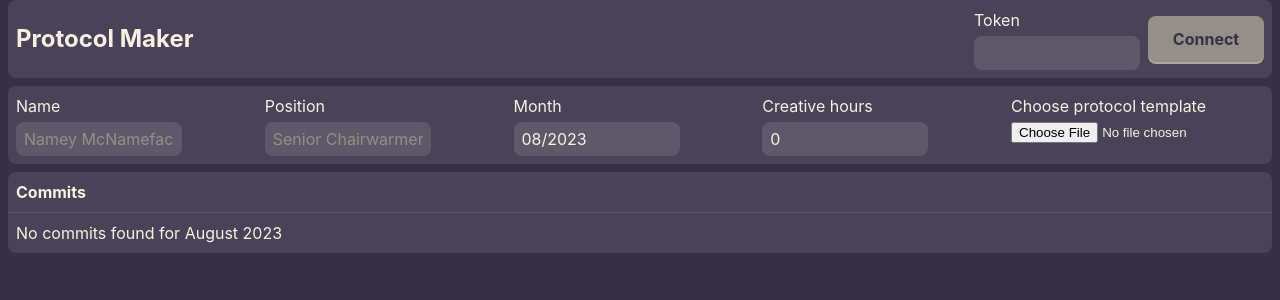
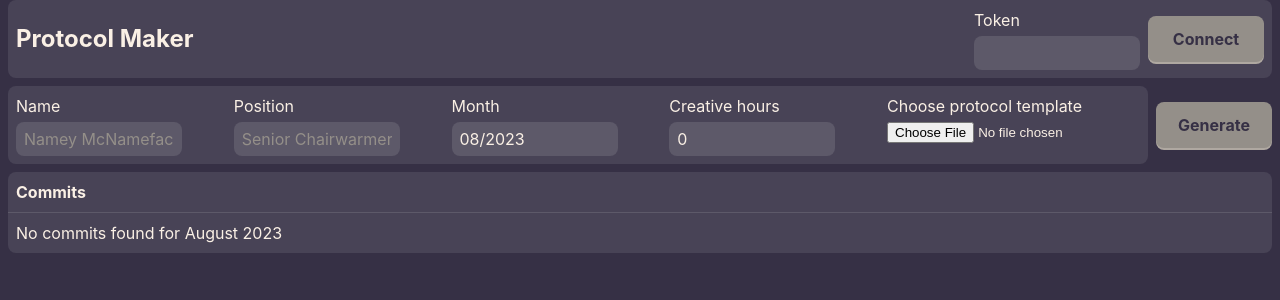
Before and after one commit to lawfx/pan-protocol, a React (Vite) app: page / in a window 1280 px wide. Shown: the top 300 px of the page. Built offline with nearby package versions, Linux system fonts and the light colour scheme.

Commit message:
moved document generation logic to separate component

```diff
--- a/src/App.tsx
+++ b/src/App.tsx
@@ -2,17 +2,11 @@ import React from 'react';
 import styled from 'styled-components';
 import { UserData } from './models/user-data.model';
 
-import Button from './components/Button/Button';
-import { DocumentData } from './models/document-data.model';
-import PizZip from 'pizzip';
-import Docxtemplater from 'docxtemplater';
-import { saveAs } from 'file-saver';
 import { format } from 'date-fns';
-import { DOCX_MIME_TYPE } from './constants/constants';
-import { parseGithubCommitMessage } from './utils/utils';
 import Header from './components/Header/Header';
 import Data from './components/Data/Data';
 import Commits from './components/Commits/Commits';
+import DocumentGenerator from './components/DocumentGenerator/DocumentGenerator';
 
 export default function App() {
 
@@ -22,11 +16,10 @@ export default function App() {
     date: new Date(),
     hours: 0
   });
-  const [file, setFile] = React.useState<string | ArrayBuffer | null>();
+  const [file, setFile] = React.useState<string | ArrayBuffer | null>(null);
   console.log('data', data);
 
   const month = React.useMemo(() => !!data.date ? format(data.date, 'yyyy-MM') : '', [data]);
-  const canGenerateDocx = !!data.name && !!data.position && !!month && !!data.hours && !!file;
 
   const setName = React.useCallback((name: string) => {
     setData(d => ({ ...d, name }));
@@ -43,50 +36,6 @@ export default function App() {
   const setPosition = React.useCallback((position: string) => {
     setData(d => ({ ...d, position }));
   }, []);
-
-  // function generateDocument() {
-  //   const docData: DocumentData = compileData(data, commits);
-  //   console.log(docData);
-
-  //   const zip = new PizZip(file);
-  //   const doc = new Docxtemplater(zip, {
-  //     paragraphLoop: true,
-  //     linebreaks: true,
-  //   });
-
-  //   doc.render({
-  //     name: docData.userData.name,
-  //     position: docData.userData.position,
-  //     date: docData.userData.date,
-  //     hours: docData.userData.hours,
-  //     prs: docData.commits.map(c => ({ title: c.message, num: c.prNum, sha: c.sha, hour: 5 }))
-  //   });
-
-  //   const blob = doc.getZip().generate({
-  //     type: "blob",
-  //     mimeType: DOCX_MIME_TYPE,
-  //     compression: "DEFLATE",
-  //   });
-
-  //   saveAs(blob, `${docData.userData.name}_${docData.userData.date}_procotol.docx`);
-  // }
-
-  // function compileData(data: DataInfo, commits: CommitState[]): DocumentData {
-  //   return {
-  //     userData: { ...data, date: format(data.date!, 'MM/yyyy') },
-  //     commits: commits.map(c => {
-  //       if (!c.selected) return null as any; //TODO change
-  //       const messageData = parseGithubCommitMessage(c.commit.commit.message);
-  //       return {
-  //         repo: 'some repo', //TODo change
-  //         sha: c.commit.sha.substring(0, 7),
-  //         message: messageData.message,
-  //         prNum: messageData.prNum
-  //       }
-  //     }
-  //     ).filter(r => !!r)
-  //   }
-  // }
 
   function handleUploadDocument(file: File | null) {
     if (file === null) {
@@ -121,7 +70,7 @@ export default function App() {
             onPositionUpdated={setPosition}
             onDocumentUploaded={handleUploadDocument} />
         </InnerDataWrapper>
-        {/* <Button onClick={generateDocument} disabled={!canGenerateDocx}>Generate</Button> */}
+        <DocumentGenerator file={file} userData={data} />
       </DataWrapper>
       <Commits
         month={month}
--- /dev/null
+++ b/src/components/DocumentGenerator/DocumentGenerator.tsx
@@ -0,0 +1,55 @@
+import Docxtemplater from "docxtemplater";
+import saveAs from "file-saver";
+import PizZip from "pizzip";
+import { DOCX_MIME_TYPE } from "../../constants/constants";
+import { DocumentData } from "../../models/document-data.model";
+import { compileDocumentData } from "../../utils/utils";
+import Button from "../Button/Button";
+import { UserData } from "../../models/user-data.model";
+import { GitHubContext } from "../GithubProvider/GithubProvider";
+import React from "react";
+
+export default function DocumentGenerator({ file, userData }:
+  {
+    file: string | ArrayBuffer | null;
+    userData: UserData
+  }) {
+
+  const { commits } = React.useContext(GitHubContext);
+  console.log('rendering document generator', commits);
+
+  const canGenerateDocx = !!userData.name && !!userData.position && !!userData.date && !!userData.hours && !!file;
+
+  function generateDocument() {
+    const docData: DocumentData = compileDocumentData(userData, commits);
+    console.log(docData);
+
+    const zip = new PizZip(file);
+    const doc = new Docxtemplater(zip, {
+      paragraphLoop: true,
+      linebreaks: true,
+    });
+
+    doc.render({
+      name: docData.userData.name,
+      position: docData.userData.position,
+      date: docData.userData.date,
+      hours: docData.userData.hours,
+      prs: docData.commits.map(c => ({ title: c.message, num: c.prNum, sha: c.sha, hour: 5 }))
+    });
+
+    const blob = doc.getZip().generate({
+      type: "blob",
+      mimeType: DOCX_MIME_TYPE,
+      compression: "DEFLATE",
+    });
+
+    saveAs(blob, `${docData.userData.name}_${docData.userData.date}_procotol.docx`);
+  }
+
+  return (
+    <Button onClick={generateDocument} disabled={!canGenerateDocx}>
+      Generate
+    </Button>
+  );
+}
--- a/src/utils/utils.ts
+++ b/src/utils/utils.ts
@@ -1,3 +1,8 @@
+import { format } from "date-fns";
+import { CommitInfo } from "../models/commit.model";
+import { DocumentData } from "../models/document-data.model";
+import { UserData } from "../models/user-data.model";
+
 export function parseGithubCommitMessage(message: string): { message: string, prNum: string } {
   const messageData = message.match(/(?<title>.+) (\(#(?<num>\d+)\))/);
 
@@ -6,3 +11,20 @@ export function parseGithubCommitMessage(message: string): { message: string, pr
     prNum: messageData?.groups?.num || 'N/A'
   }
 }
+
+export function compileDocumentData(data: UserData, commits: CommitInfo[]): DocumentData {
+  return {
+    userData: { ...data, date: format(data.date!, 'MM/yyyy') },
+    commits: commits.map(c => {
+      if (!c.selected) return null as any; //TODO change
+      const messageData = parseGithubCommitMessage(c.commit.commit.message);
+      return {
+        repo: c.commit.repository.full_name,
+        sha: c.commit.sha.substring(0, 7),
+        message: messageData.message,
+        prNum: messageData.prNum
+      }
+    }
+    ).filter(r => !!r)
+  }
+}
```
